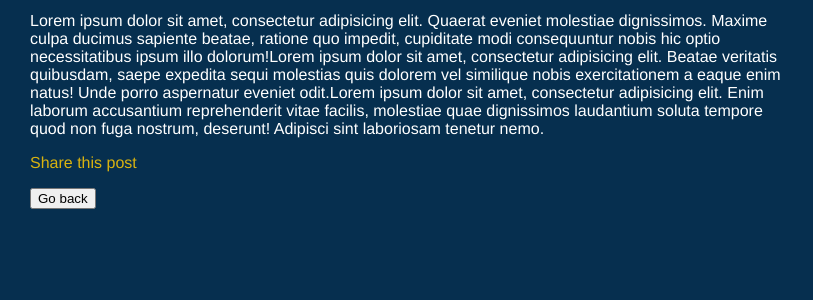
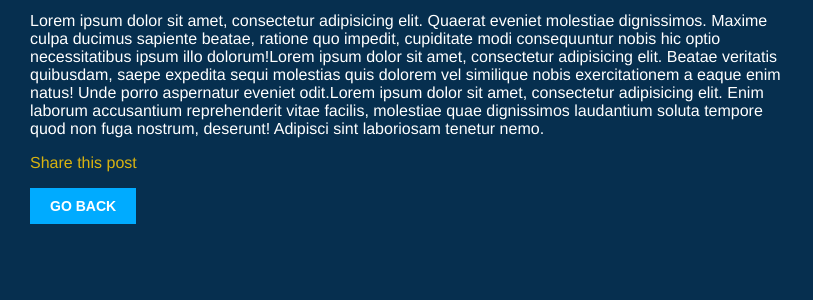
Before and after one commit to vamsden/applets, a Django app: template mysite/templates/blog/detail.html in a window 1280 px wide. Shown: the part 218-518 px from the top of the page, without its empty margins (0-813 px from the left). Run offline with Django 3.2, Linux system fonts and the light colour scheme; the template is opened without the code that fills it: values that come from a table or form of the project are taken from there, others are empty; data comes from the database, SQL or seed files in the repository.

Commit message:
Added styles to the buttons

```diff
--- a/mysite/blog/forms.py
+++ b/mysite/blog/forms.py
@@ -7,6 +7,7 @@ class EmailPostForm(forms.Form):
 	to = forms.EmailField(label='Receiver ID')
 	comments = forms.CharField(required=False, widget=forms.Textarea(
 		attrs={
+			# Form attributes also check label field above.
 			"id": "comments",
 			"title": "Insert Comments",
 			"placeholder": "Place your comments here",
--- a/mysite/static/css/blog.css
+++ b/mysite/static/css/blog.css
@@ -60,7 +60,7 @@ p.date {
 label {
     float:left;
     clear:both;
-    color:#333;
+    color:#fff;
     margin-bottom:4px;
 }
 input, textarea {
@@ -100,7 +100,16 @@ input[type=submit] {
     color:#666;
 }
 
-/* share form */
-label {
+button {
+    font-weight:bold;
+    background:#00abff;
+    color:#fff;
+    padding:10px 20px;
+    font-size:14px;
+    text-transform:uppercase;
+    border: #00abff;
+}
+
+button a {
     color: #fff;
 }
```
